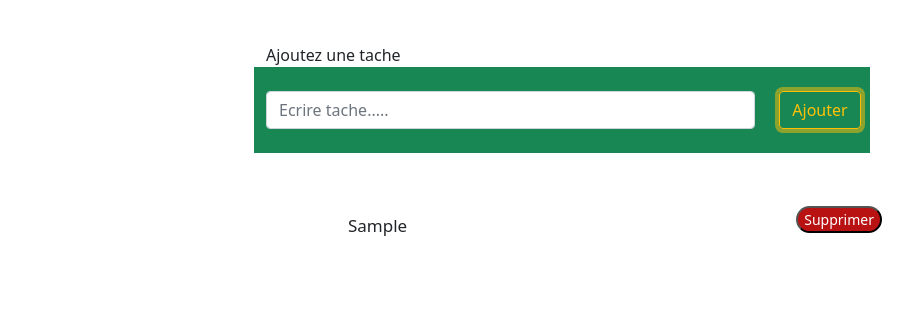
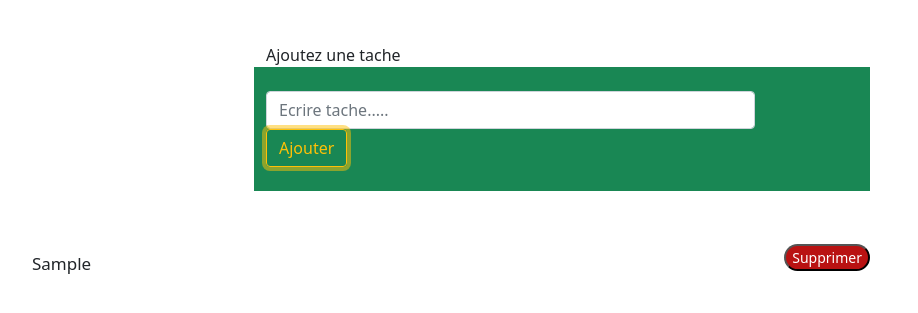
Before and after one commit to papecheikh11/tachejsCdt01, a plain HTML site: page index.html in a window 1280 px wide. Both pictures are taken after typing "Sample" into the empty fields and a click on the button "Ajouter". Shown: the part 101-414 px from the top of the page, without its empty margins (66-984 px from the left). Drawn offline with nearby package versions, Linux system fonts and the light colour scheme.

Commit message:
modifier

```diff
--- a/index.html
+++ b/index.html
@@ -12,17 +12,18 @@
     <h1 class="text-center my-5">Application de gestions de taches</h1>
     <div class="container col-6 ">
         <label for="tache">Ajoutez une tache</label>
-        <div class="row bg-success w-100 py-3">
+        <div class="row bg-success w-100 py-3 d-flex">
             <div class="col-lg-10 col-md-12 my-2">
                 <input type="text" class="form-control" id="tacheInput" placeholder="Ecrire tache.....">
+                <button class="btn btn-outline-warning" type="button" id="button-ajouter" onclick="addTask()">Ajouter</button>
             </div>
             <div class="col-lg-2 col-md-12 my-2">
-                <button class="btn btn-outline-warning" type="button" id="button-ajouter" onclick="addTask()">Ajouter</button>
+
             </div>
         </div>
     </div>
     <div class="container col-6 mt-5">
-       <ul id="list-container">
+       <ul id="list-container" class="container-fluid">
        </ul>
 
     </div>
--- a/script.js
+++ b/script.js
@@ -8,6 +8,7 @@ function addTask() {
   else{
     let li = document.createElement('li')
     li.innerHTML = tacheInput.value
+    li.style.alignContent = "left"
     listContainer.appendChild(li)
     let span = document.createElement('span')
     span.innerHTML = "<button>Supprimer</button>"
--- a/style.css
+++ b/style.css
@@ -5,6 +5,7 @@ ul li{
     user-select: none;
     cursor: pointer;
     position: relative;
+    margin-left: -50%;
 }
 ul li::before{
     content: '';
```
